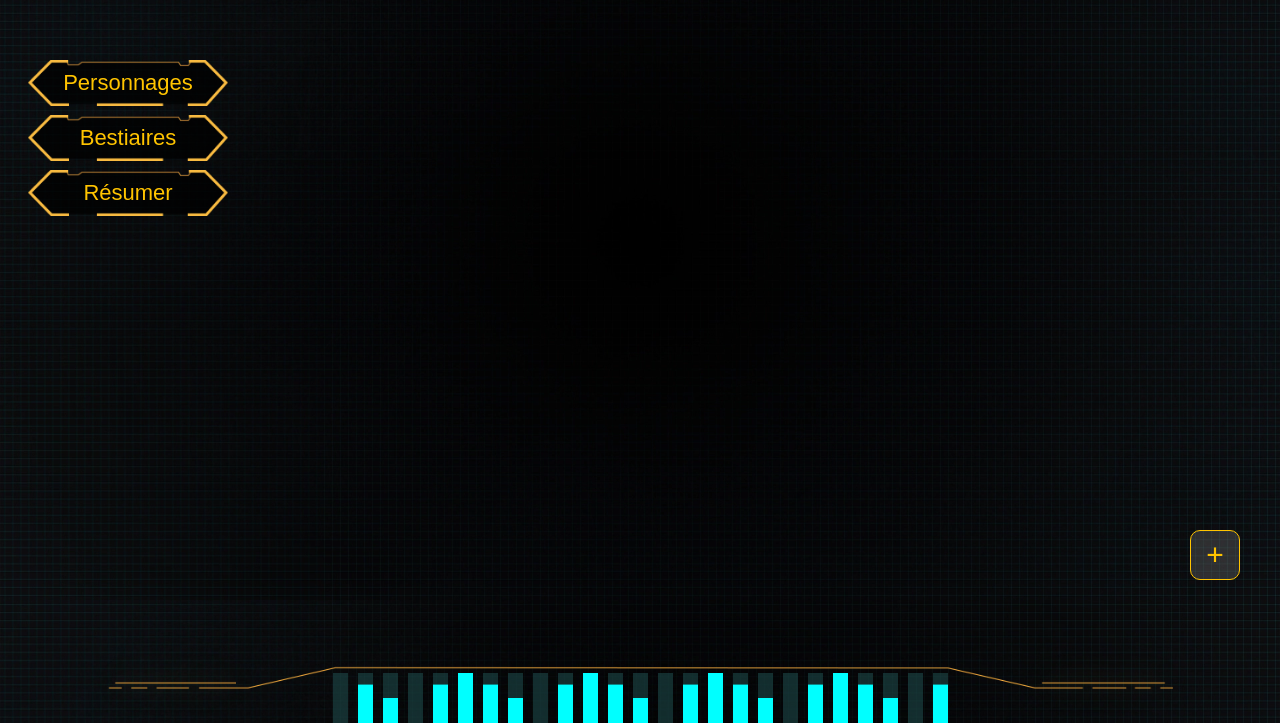
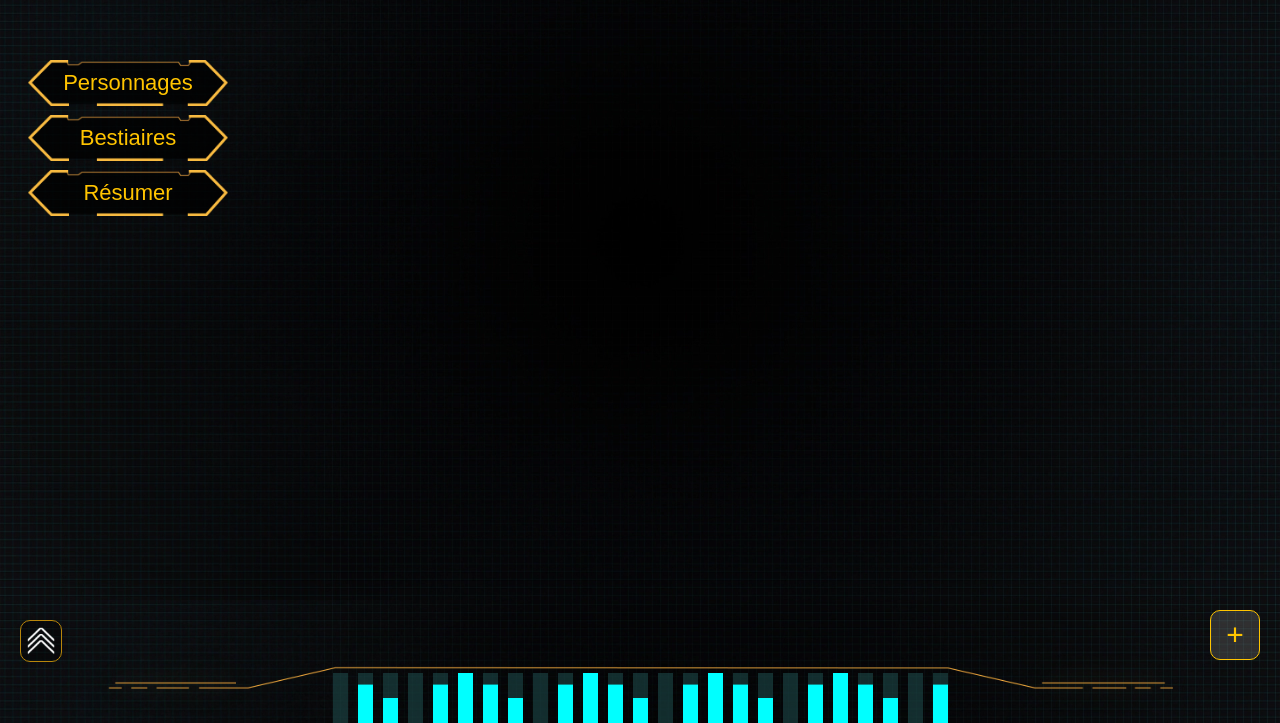
Before and after one commit to Ennlco/JDR-Star-Wars, a plain HTML site: page Page_Codex.html in a window 1280 px wide. Shown: the part 120-843 px from the top of the page. Drawn offline with Linux system fonts and the light colour scheme; a web font is replaced by a local one.

Commit message:
ajout up btn sur la page codex

```diff
--- a/Page_Codex.html
+++ b/Page_Codex.html
@@ -52,6 +52,7 @@
         </header>
 
         <main>
+            <div id="Ref-Top"></div>
             <div class="contenteInfo">
                 <div class="barreChoix">
                     <input type="button" value="Personnages" class="choix">
@@ -106,6 +107,9 @@
                     </div>
                 </div>
             </div>
+            <div class="btn-up">
+                <a href="#Ref-Top"></a>
+            </div>
         </main>
 
 
--- a/Styles/Codex.css
+++ b/Styles/Codex.css
@@ -185,8 +185,8 @@ main{
 
 #open{
     position: fixed;
-    bottom: 100px;
-    right: 40px;
+    bottom: 20px;
+    right: 20px;
     background-color: rgba(128, 128, 128, 0.3);
     color: rgb(255, 196, 0);
     font-size: 30px;
@@ -404,6 +404,33 @@ input[type="file"] + .labelFilePDF{
     margin-bottom: 20px;
 }
 
+.btn-up{
+    position: fixed;
+    z-index: 6;
+    bottom: 20px;
+    left: 20px;
+    width: 40px;
+    height: 40px;
+    transition: all 200ms ease-in-out;
+}
+.btn-up a{
+    display: flex;
+    width: 100%;
+    height: 100%;
+    background-image: url(../Ressource/Image/Picto/btn-up.png);
+    background-size: 70%;
+    background-position: center;
+    background-repeat: no-repeat;
+    background-color: rgba(0, 0, 0, 0.3);
+    border: 1px solid darkgoldenrod;
+    border-radius: 10px;
+    transition: all 200ms ease-in-out;
+}
+
+.btn-up:hover{
+    transform: scale(1.1);
+}
+
 @media screen and (max-width: 450px) {
     main{
         min-height: 520px;
```
